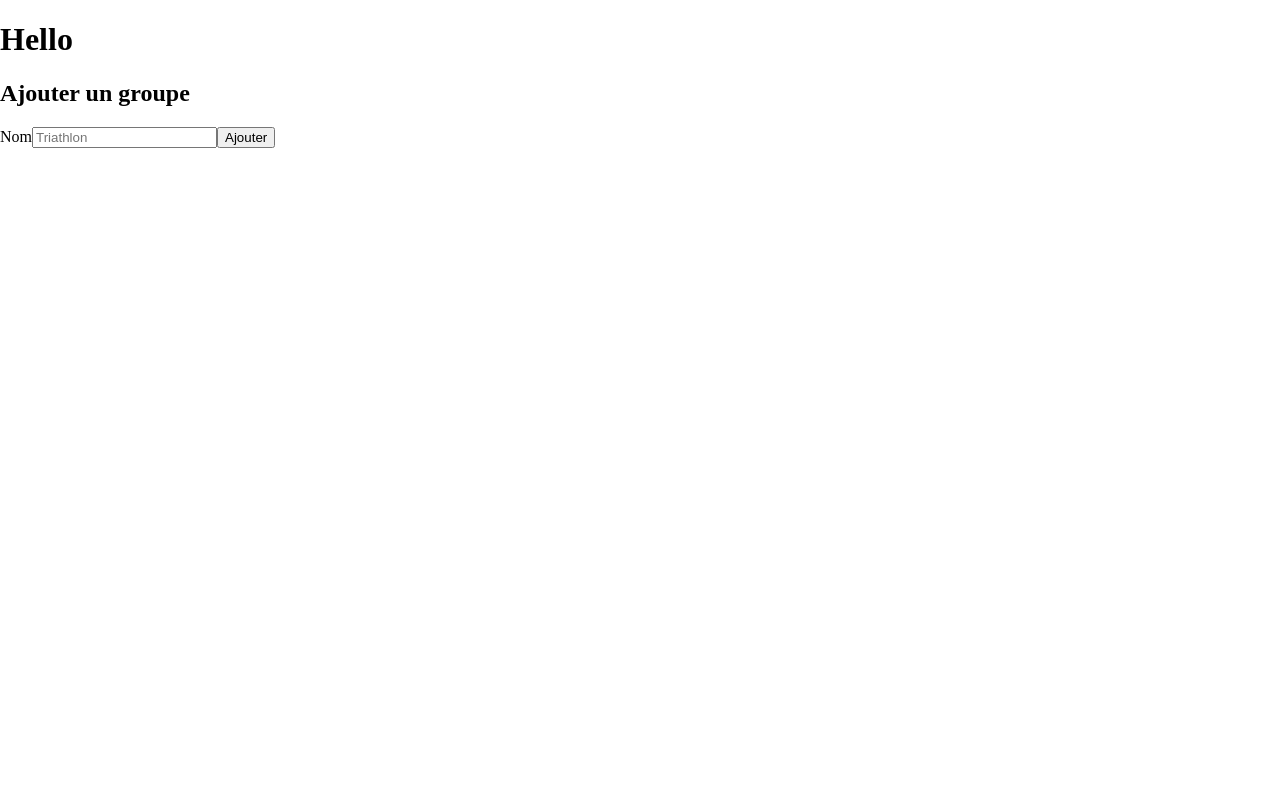
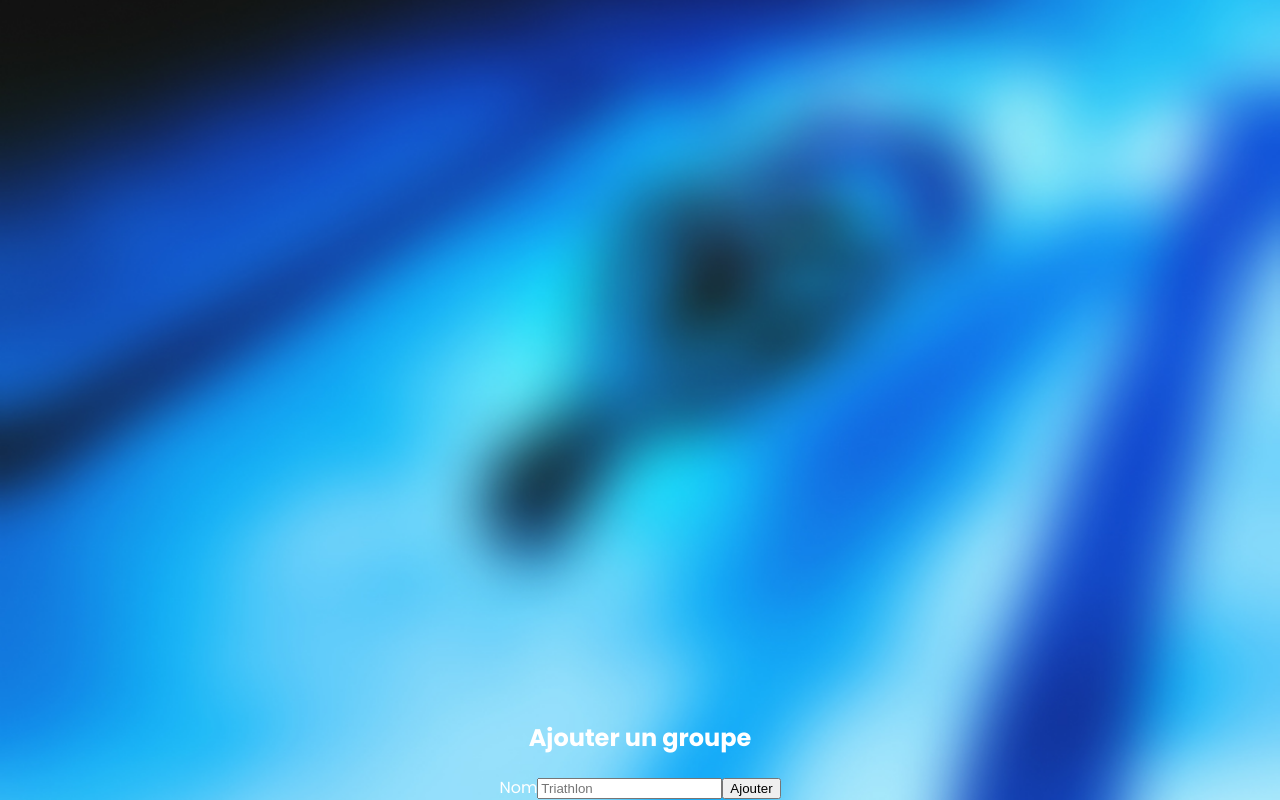
Before and after one commit to FaresBza/swimgoals_travail_bachelor, a Next.js app in the folder swimgoals_frontend/: page /add-group in a window 1280 px wide. Built offline with nearby package versions, Linux system fonts and the light colour scheme.

Commit message:
Add sytles in AddGroup page

```diff
--- a/swimgoals_frontend/src/app/add-group/page.tsx
+++ b/swimgoals_frontend/src/app/add-group/page.tsx
@@ -2,10 +2,12 @@
 
 import FormGroup from "../components/FormGroup";
 
+import './../styles/BackgroundImage.scss'
+
 const AddGroup = () => {
+
     return(
-        <div>
-            <h1>Hello</h1>
+        <div className="container blur">
             <FormGroup />
         </div>
     )
```
